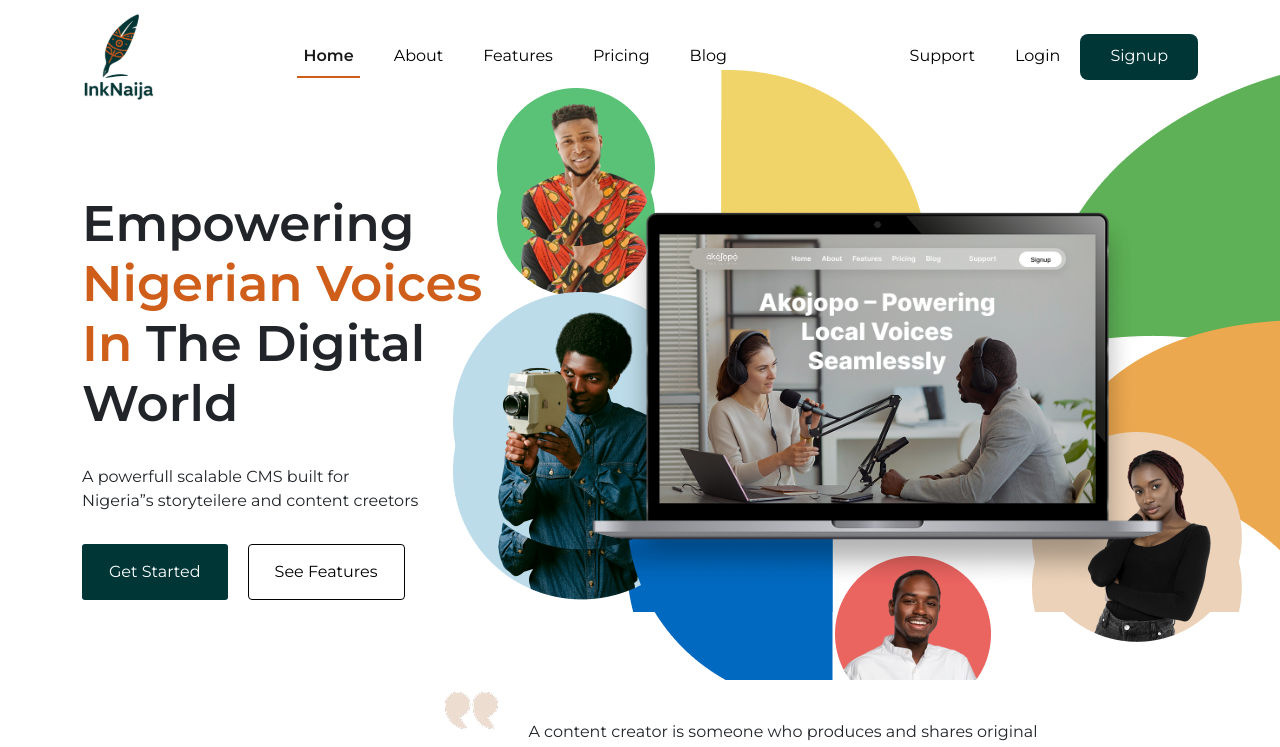
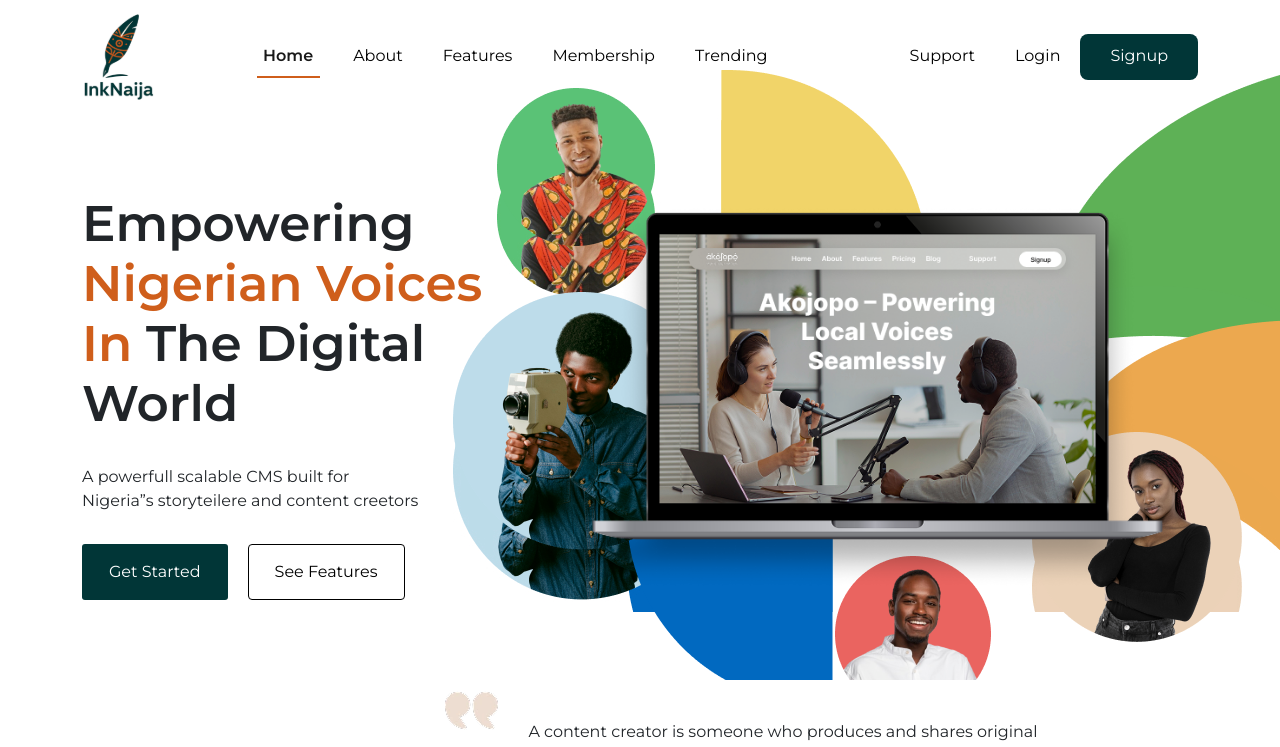
Before and after one commit to ascinate/akojopo, a Next.js app: page / in a window 1280 px wide. Shown: the top 747 px of the page. Built offline with nearby package versions, Linux system fonts and the light colour scheme.

Commit message:
mboile menu changes

```diff
--- a/src/app/components/HomeNavbar.jsx
+++ b/src/app/components/HomeNavbar.jsx
@@ -9,8 +9,8 @@
         { id: 1, title: 'Home', href: '/' },
         { id: 2, title: 'About', href: '/about' },
         { id: 3, title: 'Features', href: '/features' },
-        { id: 4, title: 'Pricing', href: '/pricing' },
-        { id: 5, title: 'Blog', href: '/blog' },
+        { id: 4, title: 'Membership', href: '/membership' },
+        { id: 5, title: 'Trending', href: '/trending' },
     ];
 
     const mianright = [
```
